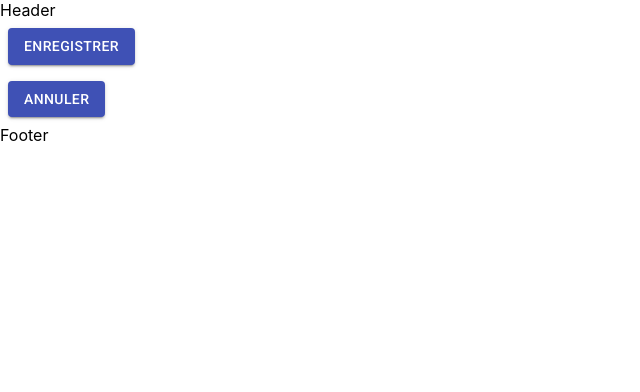
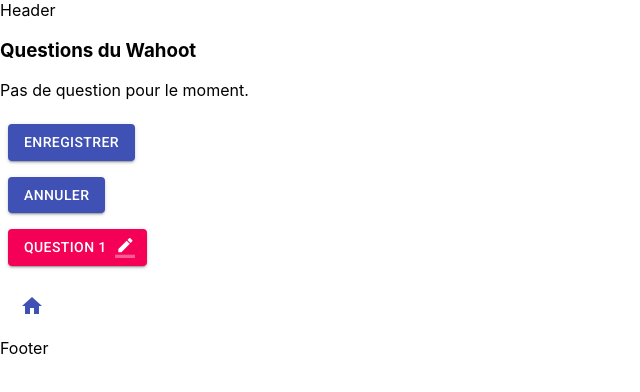
Before and after one commit to WildCodeSchool/bdx-wahoot, a React (Create React App) app in the folder wahoot/: page / in a window 1280 px wide. Shown: the top 392 px of the page, without its empty margins (0-640 px from the left). Built offline with nearby package versions, Linux system fonts and the light colour scheme.

Commit message:
add button home

```diff
--- /dev/null
+++ b/wahoot/src/View/CreationWahoot/Components/ButtonHome.jsx
@@ -0,0 +1,30 @@
+import React from 'react';
+import Button from '@material-ui/core/Button';
+import { makeStyles } from '@material-ui/core/styles';
+import HomeIcon from '@material-ui/icons/Home';
+import IconButton from '@material-ui/core/IconButton';
+
+
+const useStyles = makeStyles((theme) => ({
+    root: {
+      '& > *': {
+        margin: theme.spacing(1),
+      },
+    },
+  }));
+
+  const ButtonHome = () => {
+
+    const classes = useStyles();
+
+    return (
+
+        <div className={classes.root}>
+        <IconButton>
+          < HomeIcon color="primary" />
+        </IconButton>
+        </div>
+    );
+  }
+
+  export default ButtonHome;
--- /dev/null
+++ b/wahoot/src/View/CreationWahoot/Components/ButtonQuestion.jsx
@@ -0,0 +1,31 @@
+import React from 'react';
+import Button from '@material-ui/core/Button';
+import { makeStyles } from '@material-ui/core/styles';
+import BorderColorIcon from '@material-ui/icons/BorderColor';
+
+const useStyles = makeStyles((theme) => ({
+    button: {
+      margin: theme.spacing(1),
+    },
+  }));
+
+const ButtonQuestion = () => {
+
+
+  const classes = useStyles();
+
+  return (
+    <div>
+      <Button
+        variant="contained"
+        color="secondary"
+        className={classes.button}
+        endIcon={<BorderColorIcon />}
+      >
+        Question 1
+      </Button>
+    </div>
+  );
+}
+
+export default ButtonQuestion;
--- a/wahoot/src/View/CreationWahoot/Components/CreationWahoot.jsx
+++ b/wahoot/src/View/CreationWahoot/Components/CreationWahoot.jsx
@@ -1,5 +1,7 @@
 import React from "react";
 import ButtonCancel from "./ButtonCancel";
+import ButtonHome from "./ButtonHome";
+import ButtonQuestion from "./ButtonQuestion";
 import ButtonSave from "./Buttonsave";
 
 
@@ -8,6 +10,8 @@ const CreationWahoot = () => {
 
     return (
         <div>
+        <h3>Questions du Wahoot</h3>
+        <p>Pas de question pour le moment.</p>
         <div>
           <ButtonSave/>
         </div>
@@ -15,6 +19,13 @@ const CreationWahoot = () => {
         <div>
         <ButtonCancel/>
         </div>
+        <div>
+        <ButtonQuestion/>
+        </div>
+        <div>
+        <ButtonHome/>
+        </div>
+
         </div>
     );
 }
```
